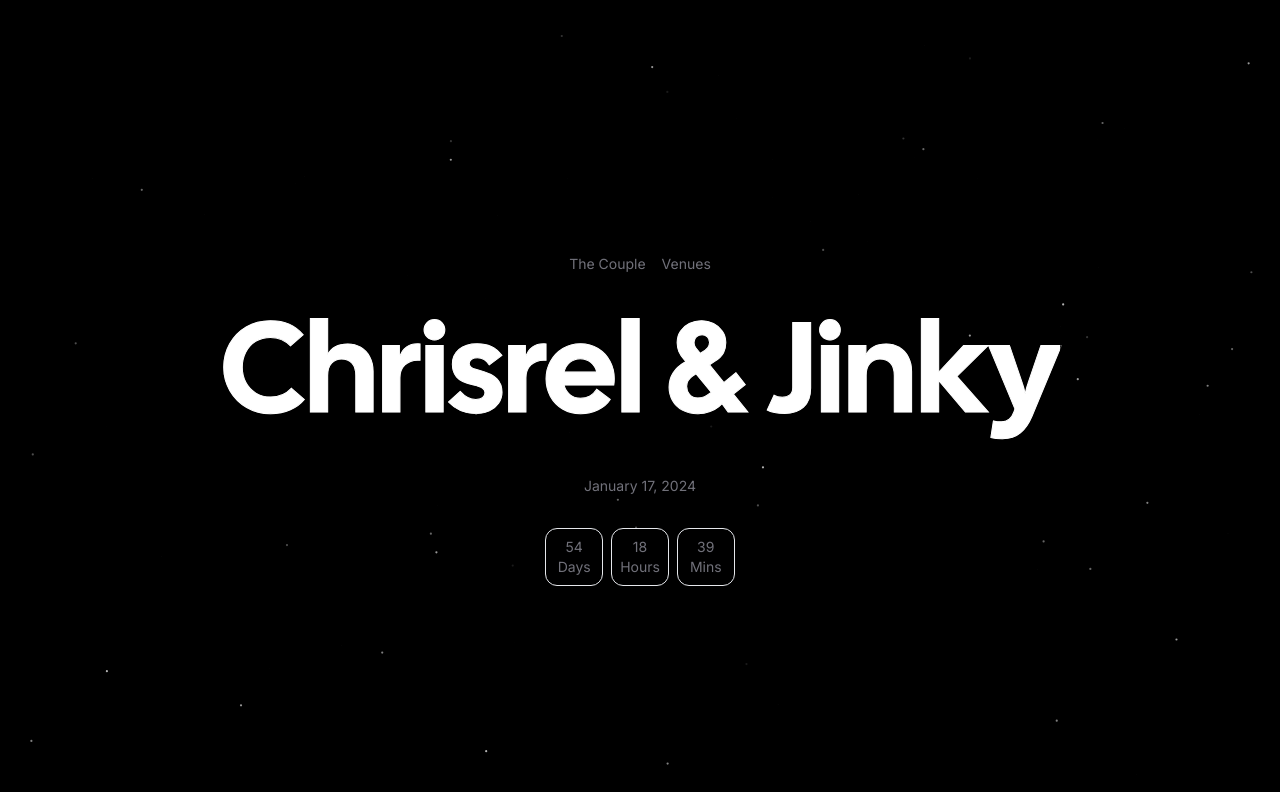
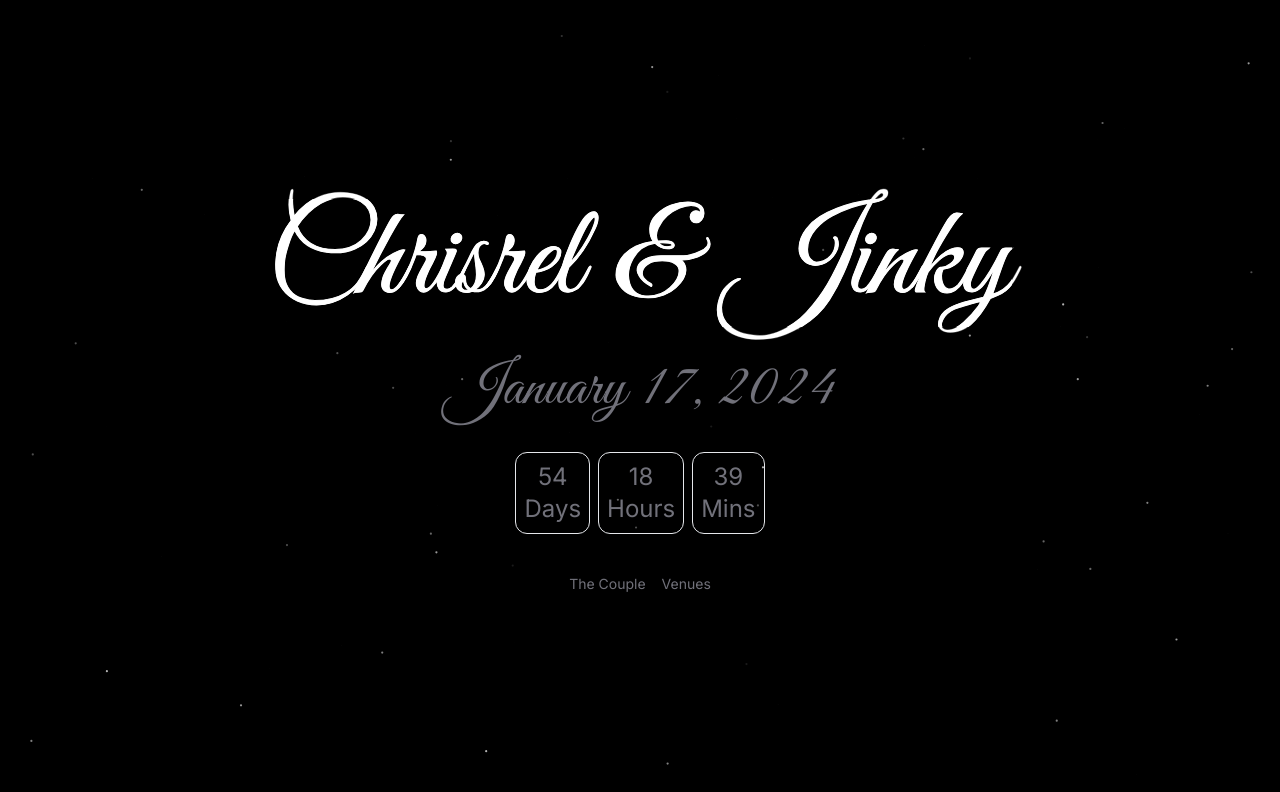
Before and after one commit to Marniebright/countdown, a Next.js app: page / in a window 1280 px wide. Shown: the top 792 px of the page. Built offline with nearby package versions, Linux system fonts and the light colour scheme; what tailwindcss-debug-screens would draw is missing.

Commit message:
fix fonts and borders

```diff
--- a/app/components/nav.tsx
+++ b/app/components/nav.tsx
@@ -20,7 +20,7 @@ export const Navigation: React.FC = () => {
 	return (
 		<header ref={ref}>
 			<div
-				className={`fixed inset-x-0 top-0 z-50 backdrop-blur  duration-200 border-b`}
+				className={`fixed inset-x-0 top-0 z-50 backdrop-blur duration-200`}
 			>
 				<div className="container flex flex-row-reverse items-center justify-between p-6 mx-auto">
 					<div className="flex justify-between gap-8">
--- a/app/components/timer.tsx
+++ b/app/components/timer.tsx
@@ -20,15 +20,15 @@ export const Timer = ({ deadline = new Date().toString() }) => {
 
     return (
         <div className="flex items-center justify-center">
-            <div className="grid gap-2 sm:grid-cols-3">
+            <div className="flex gap-2 sm:grid-cols-3">
             {Object.entries({
                 Days: time / DAY,
                 Hours: (time / HOUR) % 24,
                 Mins: (time / MINUTE) % 60,
-                // Seconds: (time / SECOND) % 60
+                // Secs: (time / SECOND) % 60
             }).map(([label, value]) => (
                 <Card key={value}>
-                  <div className="p-2">
+                  <div className="p-2 sm:text-1xl md:text-2xl">
                     <p>{`${Math.floor(value)}`.padStart(2, "0")}</p>
                     <span>{label}</span>
                   </div>
--- a/app/layout.tsx
+++ b/app/layout.tsx
@@ -27,7 +27,7 @@ const inter = Inter({
 });
 
 const calSans = LocalFont({
-  src: "../public/fonts/CalSans-SemiBold.ttf",
+  src: "../public/fonts/GreatVibes-Regular.ttf",
   variable: "--font-calsans",
 });
 
--- a/app/page.tsx
+++ b/app/page.tsx
@@ -1,9 +1,10 @@
 'use client'
 
 import Link from "next/link";
+import Image from "next/image";
 import React from "react";
 import Particles from "./components/particles";
-import { Timer } from "./components/timer";
+import { Timer } from "./components/timer"
 
 const navigation = [
   { name: "The Couple", href: "/couple" },
@@ -17,6 +18,37 @@ const bride = "Jinky"
 export default function Home() {
   return (
     <div className="flex flex-col items-center justify-center w-screen h-screen overflow-hidden bg-gradient-to-tl from-green via-zinc-600/20 to-white">
+      <div className="hidden w-screen h-px animate-glow md:block animate-fade-left bg-gradient-to-r from-zinc-300/0 via-zinc-300/50 to-zinc-300/0" />
+      <Particles
+        className="absolute inset-0 -z-10 animate-fade-in"
+        quantity={100}
+      />
+       <div className="flex gap-3 p-4">
+          {/* <Image src="/couple2.jpg" alt="couple" width={300} height={300} /> */}
+          {/* <Image src="/couple.jpg" alt="couple" width={300} height={300} /> */}
+          {/* <Image src="/couple3.jpg" alt="couple" width={300} height={300} /> */}
+        </div>
+        <h1 className="z-10 text-4xl duration-1000 bg-white cursor-default text-edge-outline animate-title font-display sm:text-6xl md:text-9xl whitespace-nowrap bg-clip-text">
+          <span> {groom} </span>
+          <span>
+            &
+          </span>
+          <span> {bride} </span>
+        </h1>
+
+
+      <div className="hidden w-screen h-px animate-glow md:block animate-fade-right bg-gradient-to-r from-zinc-300/0 via-zinc-400/50 to-zinc-300/0" />
+
+      <div className="my-8 text-center animate-fade-in">
+        <h2 className="text-sm text-zinc-500 font-display sm:text-4xl md:text-6xl">
+          <span> {date} </span>
+        </h2>
+      </div>
+      <div className="text-center animate-fade-in">
+        <h3 className="text-sm text-zinc-500">
+          <Timer deadline="Jan 17, 2024 10:00:00"/>
+        </h3>
+      </div>
       <nav className="my-10 animate-fade-in">
         <ul className="flex items-center justify-center gap-4">
           {navigation.map((item) => (
@@ -30,30 +62,6 @@ export default function Home() {
           ))}
         </ul>
       </nav>
-      <div className="hidden w-screen h-px animate-glow md:block animate-fade-left bg-gradient-to-r from-zinc-300/0 via-zinc-300/50 to-zinc-300/0" />
-      <Particles
-        className="absolute inset-0 -z-10 animate-fade-in"
-        quantity={100}
-      />
-      <h1 className="z-10 text-4xl text-transparent duration-1000 bg-white cursor-default text-edge-outline animate-title font-display sm:text-6xl md:text-9xl whitespace-nowrap bg-clip-text">
-        <span> {groom} </span>
-        <span>
-           &
-        </span>
-        <span> {bride} </span>
-      </h1>
-
-      <div className="hidden w-screen h-px animate-glow md:block animate-fade-right bg-gradient-to-r from-zinc-300/0 via-zinc-300/50 to-zinc-300/0" />
-      <div className="my-8 text-center animate-fade-in">
-        <h2 className="text-sm text-zinc-500">
-          <span> {date} </span>
-        </h2>
-      </div>
-      <div className="text-center animate-fade-in">
-        <h3 className="text-sm text-zinc-500">
-          <Timer deadline="Jan 17, 2024 10:00:00"/>
-        </h3>
-      </div>
     </div>
   );
 
```
Also changed, not shown: global.css (line endings or trailing spaces), public/fonts/GreatVibes-Regular.ttf (added).
